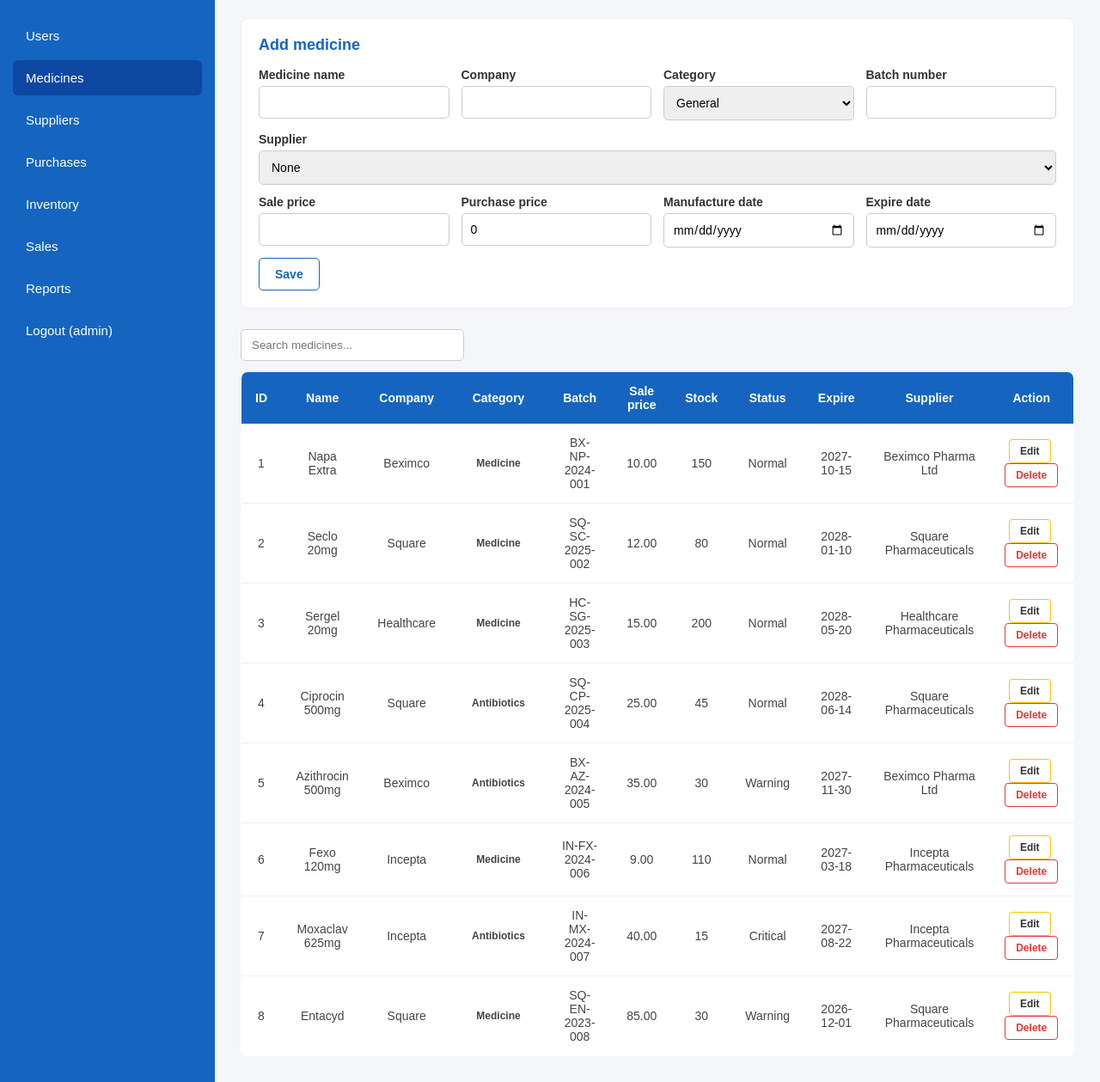
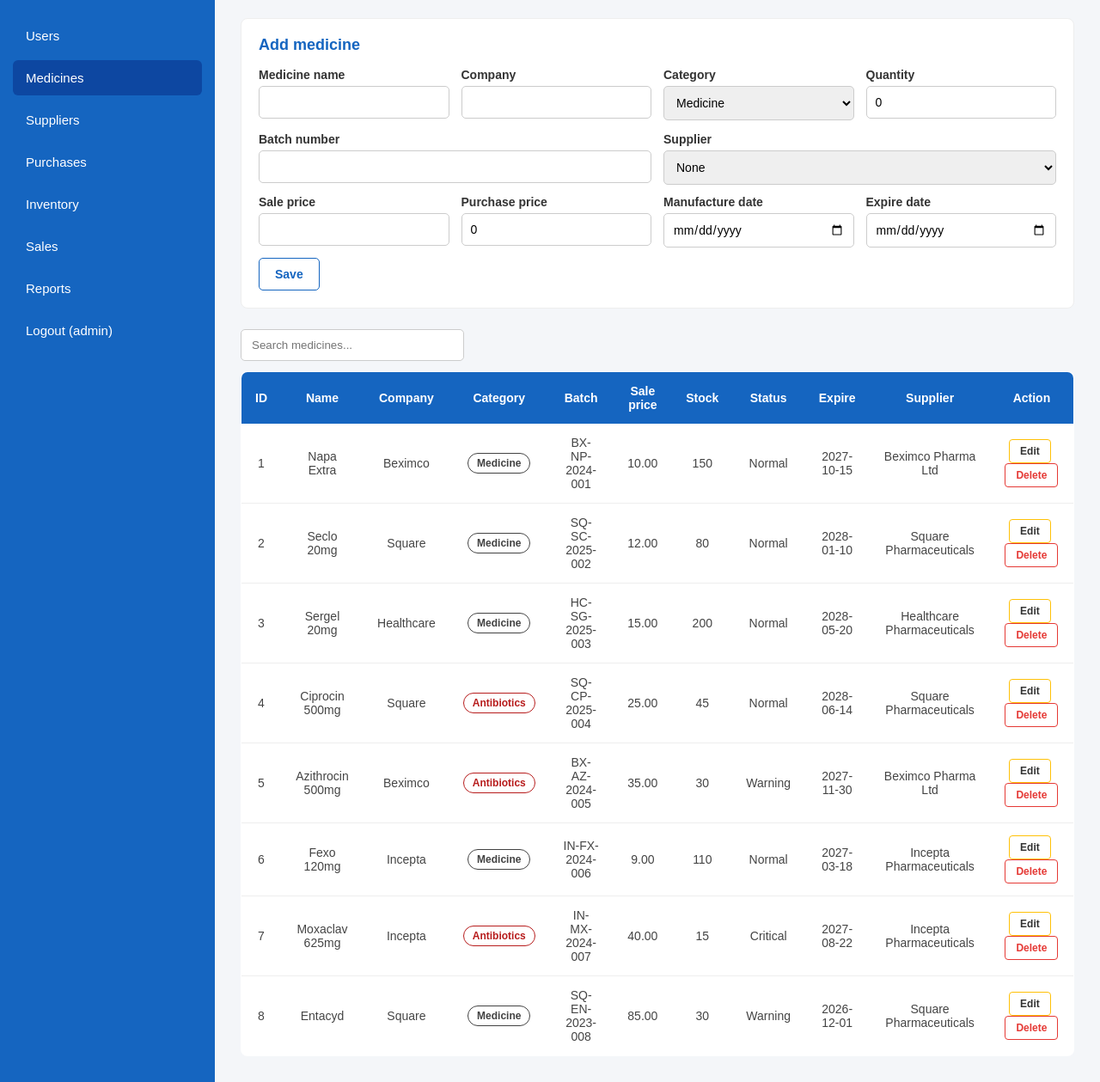
Before and after one commit to abdullahazimid/Pharmachy-Managemnet-System, a PHP site: page /medicines.php in a window 1280 px wide. Shown: the part 104-1363 px from the top of the page at 86% size. Run offline with PHP 8.4, Linux system fonts and the light colour scheme; a user stored in the database is signed in; data comes from the database, SQL or seed files in the repository; both versions use the stored data as it was after the commit.

Commit message:
added updated code

```diff
--- a/css/style.css
+++ b/css/style.css
@@ -337,8 +337,10 @@ td {
 .badge-admin { background: transparent; color: #4A148C; border: 1px solid #4A148C; }
 .badge-pharmacist { background: transparent; color: #0D47A1; border: 1px solid #0D47A1; }
 .badge-employee { background: transparent; color: #1B5E20; border: 1px solid #1B5E20; }
+.badge-medicine { background: transparent; color: #424242; border: 1px solid #424242; }
+.badge-antibiotics { background: transparent; color: #B71C1C; border: 1px solid #B71C1C; }
+.badge-general { background: transparent; color: #424242; border: 1px solid #424242; }
 .badge-antibiotic { background: transparent; color: #B71C1C; border: 1px solid #B71C1C; }
-.badge-general { background: transparent; color: #424242; border: 1px solid #424242; }
 .badge-normal { background: transparent; color: #2E7D32; border: 1px solid #2E7D32; }
 .badge-warning { background: transparent; color: #F57F17; border: 1px solid #F57F17; }
 .badge-critical { background: transparent; color: #C62828; border: 1px solid #C62828; }
--- a/dashboard.php
+++ b/dashboard.php
@@ -111,7 +111,7 @@ require_once "includes/header.php";
                 <td><?php echo (int) $row["medicine_id"]; ?></td>
                 <td><?php echo h($row["medicine_name"]); ?></td>
                 <td><?php echo (int) $row["current_stock"]; ?></td>
-                <td><?php echo h($row["category"]); ?></td>
+                <td><?php echo h(medicine_category_label($row["category"])); ?></td>
                 <td><?php echo h($row["stock_status"]); ?></td>
                 <td><?php echo h($row["expire_date"]); ?></td>
             </tr>
@@ -142,7 +142,7 @@ require_once "includes/header.php";
                 <td><?php echo (int) $row["medicine_id"]; ?></td>
                 <td><?php echo h($row["medicine_name"]); ?></td>
                 <td><?php echo (int) $row["current_stock"]; ?></td>
-                <td><?php echo h($row["category"]); ?></td>
+                <td><?php echo h(medicine_category_label($row["category"])); ?></td>
                 <td><?php echo h($row["expire_date"]); ?></td>
             </tr>
             <?php } ?>
--- a/includes/auth.php
+++ b/includes/auth.php
@@ -39,3 +39,19 @@ function alert_status_for_stock($qty)
     }
     return "Normal";
 }
+
+function medicine_category_label($category)
+{
+    if ($category === "General") {
+        return "Medicine";
+    }
+    if ($category === "Antibiotic") {
+        return "Antibiotics";
+    }
+    return $category;
+}
+
+function medicine_badge_class($category)
+{
+    return strtolower(medicine_category_label($category));
+}
--- a/inventory.php
+++ b/inventory.php
@@ -79,7 +79,7 @@ require_once "includes/header.php";
                     <option value="">Select</option>
                     <?php foreach ($rows as $m) { ?>
                     <option value="<?php echo (int) $m["medicine_id"]; ?>">
-                        <?php echo h($m["medicine_name"]); ?> (<?php echo (int) $m["current_stock"]; ?> in stock)
+                        <?php echo h($m["medicine_name"]); ?> — <?php echo h(medicine_category_label($m["category"])); ?> (<?php echo (int) $m["current_stock"]; ?> in stock)
                     </option>
                     <?php } ?>
                 </select>
@@ -114,7 +114,7 @@ require_once "includes/header.php";
         <tr>
             <td><?php echo (int) $row["inventory_id"]; ?></td>
             <td><?php echo h($row["medicine_name"]); ?></td>
-            <td><?php echo h($row["category"]); ?></td>
+            <td><?php echo h(medicine_category_label($row["category"])); ?></td>
             <td><?php echo (int) $row["current_stock"]; ?></td>
             <td><span class="badge badge-<?php echo strtolower($row["stock_status"]); ?>"><?php echo h($row["stock_status"]); ?></span></td>
             <td><?php echo h($row["expire_date"]); ?></td>
--- a/js/sales.js
+++ b/js/sales.js
@@ -25,11 +25,13 @@ function addSaleRow() {
 
     var price = parseFloat(opt.getAttribute("data-price"));
     var name = opt.getAttribute("data-name");
+    var category = opt.getAttribute("data-category");
     var tr = document.createElement("tr");
     tr.innerHTML =
         "<td>" + name +
         '<input type="hidden" name="medicine_id[]" value="' + id + '">' +
         '<input type="hidden" name="quantity[]" value="' + qty + '"></td>' +
+        "<td>" + category + "</td>" +
         "<td>" + qty + "</td>" +
         "<td>" + price.toFixed(2) + "</td>" +
         '<td class="line-total">' + (price * qty).toFixed(2) + "</td>" +
--- a/medicines.php
+++ b/medicines.php
@@ -32,18 +32,24 @@ if ($_SERVER["REQUEST_METHOD"] === "POST") {
     if ($action === "add" || $action === "edit") {
         $medicine_name = trim($_POST["medicine_name"] ?? "");
         $company_name = trim($_POST["company_name"] ?? "");
-        $category = trim($_POST["category"] ?? "General");
+        $category = trim($_POST["category"] ?? "Medicine");
         $sale_price = (float) ($_POST["sale_price"] ?? 0);
         $purchase_price = (float) ($_POST["purchase_price"] ?? 0);
         $expire_date = $_POST["expire_date"] ?? "";
         $manufacture_date = $_POST["manufacture_date"] ?? "";
         $batch_number = trim($_POST["batch_number"] ?? "");
         $supplier_id = $_POST["supplier_id"] !== "" ? (int) $_POST["supplier_id"] : 0;
+        $quantity = (int) ($_POST["quantity"] ?? 0);
         $id = (int) ($_POST["id"] ?? 0);
         $user_id = (int) $_SESSION["user_id"];
+        $categories = ["Medicine", "Antibiotics"];
 
         if ($medicine_name === "" || $company_name === "" || $sale_price <= 0 || $expire_date === "" || $manufacture_date === "") {
             $error = "Name, company, sale price and dates are required.";
+        } elseif (!in_array($category, $categories, true)) {
+            $error = "Category must be Medicine or Antibiotics.";
+        } elseif ($action === "add" && $quantity < 0) {
+            $error = "Quantity cannot be negative.";
         } else {
             if ($action === "add") {
                 $stmt = $conn->prepare(
@@ -66,9 +72,9 @@ if ($_SERVER["REQUEST_METHOD"] === "POST") {
                 $new_id = $stmt->insert_id;
                 $stmt->close();
 
-                $status = alert_status_for_stock(0);
-                $inv = $conn->prepare("INSERT INTO inventory (medicine_id, current_stock, stock_status, updated_by) VALUES (?, 0, ?, ?)");
-                $inv->bind_param("isi", $new_id, $status, $user_id);
+                $status = alert_status_for_stock($quantity);
+                $inv = $conn->prepare("INSERT INTO inventory (medicine_id, current_stock, stock_status, updated_by) VALUES (?, ?, ?, ?)");
+                $inv->bind_param("iisi", $new_id, $quantity, $status, $user_id);
                 $inv->execute();
                 $inv->close();
             } else {
@@ -118,6 +124,8 @@ $rows = $conn->query(
 )->fetch_all(MYSQLI_ASSOC);
 
 require_once "includes/header.php";
+
+$edit_category = medicine_category_label($edit["category"] ?? "Medicine");
 ?>
 
 <?php if ($msg !== "") { ?><div class="msg-ok"><?php echo h($msg); ?></div><?php } ?>
@@ -140,10 +148,16 @@ require_once "includes/header.php";
             <div class="form-group">
                 <label>Category</label>
                 <select name="category">
-                    <option value="General" <?php echo ($edit["category"] ?? "") === "General" ? "selected" : ""; ?>>General</option>
-                    <option value="Antibiotic" <?php echo ($edit["category"] ?? "") === "Antibiotic" ? "selected" : ""; ?>>Antibiotic</option>
+                    <option value="Medicine" <?php echo $edit_category === "Medicine" ? "selected" : ""; ?>>Medicine</option>
+                    <option value="Antibiotics" <?php echo $edit_category === "Antibiotics" ? "selected" : ""; ?>>Antibiotics</option>
                 </select>
             </div>
+            <?php if (!$edit) { ?>
+            <div class="form-group">
+                <label>Quantity</label>
+                <input type="number" name="quantity" min="0" required value="0">
+            </div>
+            <?php } ?>
             <div class="form-group">
                 <label>Batch number</label>
                 <input type="text" name="batch_number" value="<?php echo h($edit["batch_number"] ?? ""); ?>">
@@ -209,7 +223,7 @@ require_once "includes/header.php";
             <td><?php echo h($row["medicine_name"]); ?></td>
             <td><?php echo h($row["company_name"]); ?></td>
             <td>
-                <span class="badge badge-<?php echo strtolower($row["category"]); ?>"><?php echo h($row["category"]); ?></span>
+                <span class="badge badge-<?php echo h(medicine_badge_class($row["category"])); ?>"><?php echo h(medicine_category_label($row["category"])); ?></span>
             </td>
             <td><?php echo h($row["batch_number"]); ?></td>
             <td><?php echo number_format((float) $row["sale_price"], 2); ?></td>
```
Also changed, not shown: database/pharmacy.sql (+9 -9 lines), sales.php (+10 -4 lines).
